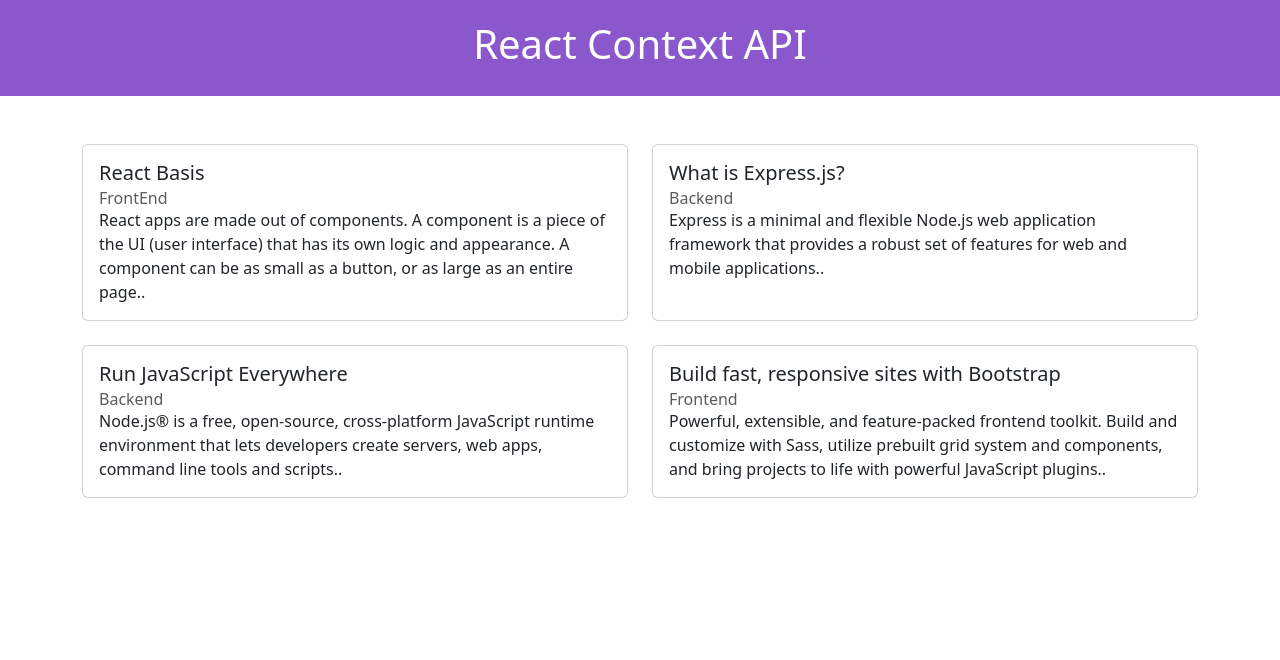
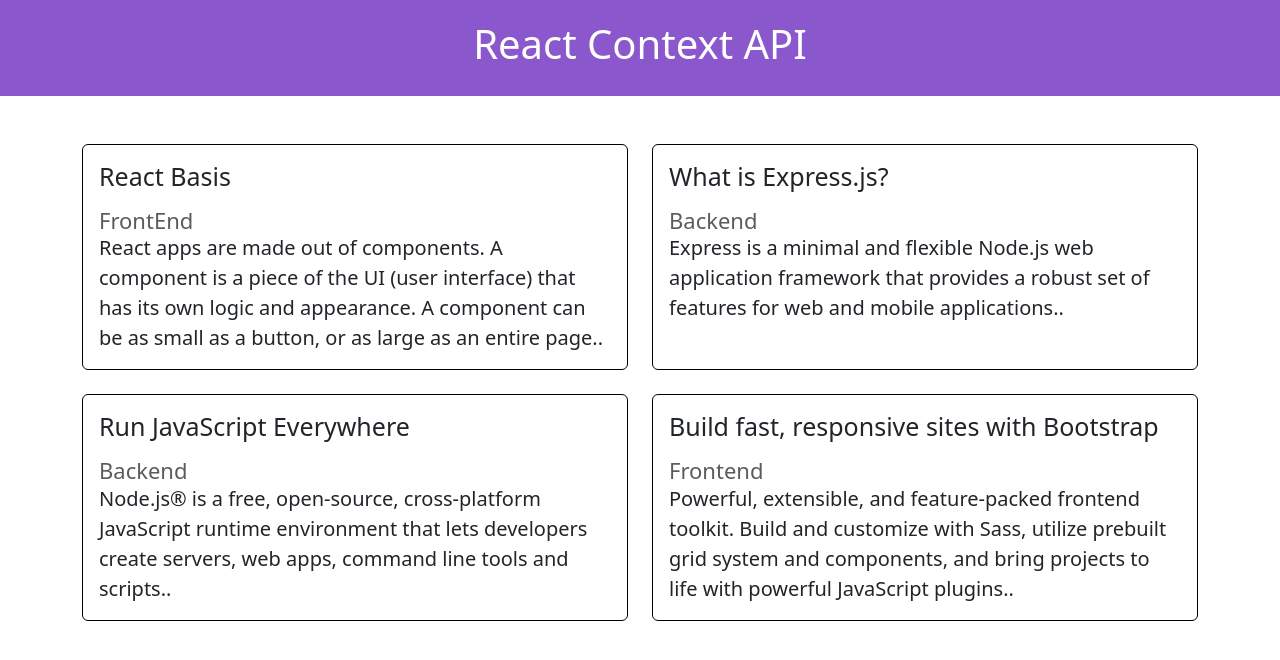
Before and after one commit to GaetanoNicotra/react-context-api, a React (Vite) app: page / in a window 1280 px wide. Shown: the top 660 px of the page. Built offline with nearby package versions, Linux system fonts and the light colour scheme.

Commit message:
[UPD] stilizzazioni in css

```diff
--- a/src/components/PostsCard.jsx
+++ b/src/components/PostsCard.jsx
@@ -6,11 +6,11 @@
 
     return (
         // definisco la struttura delle card
-        <div className="col-6 mb-4">
+        <div className="col-lg-6 col-md-10 col-sm-12 mb-4">
             <div className="card h-100">
                 <div className="card-body">
                     <h5 className="card-title">{title}</h5>
-                    <h6 className="card-subtitle text-body-secondary">{category}</h6>
+                    <h6 className="card-subtitle text-body-secondary mt-3">{category}</h6>
                     <p className="card-text">{content}.</p>
                 </div>
             </div>
--- a/src/index.css
+++ b/src/index.css
@@ -2,3 +2,19 @@
     background-color: rgba(125, 69, 199, 0.897);
     padding: 20px
 }
+
+.card {
+    border: 1.8px solid rgb(0, 0, 0);
+}
+
+p {
+    font-size: 20px;
+}
+
+h6 {
+    font-size: 22px;
+}
+
+h5 {
+    font-size: 25px;
+}
```
